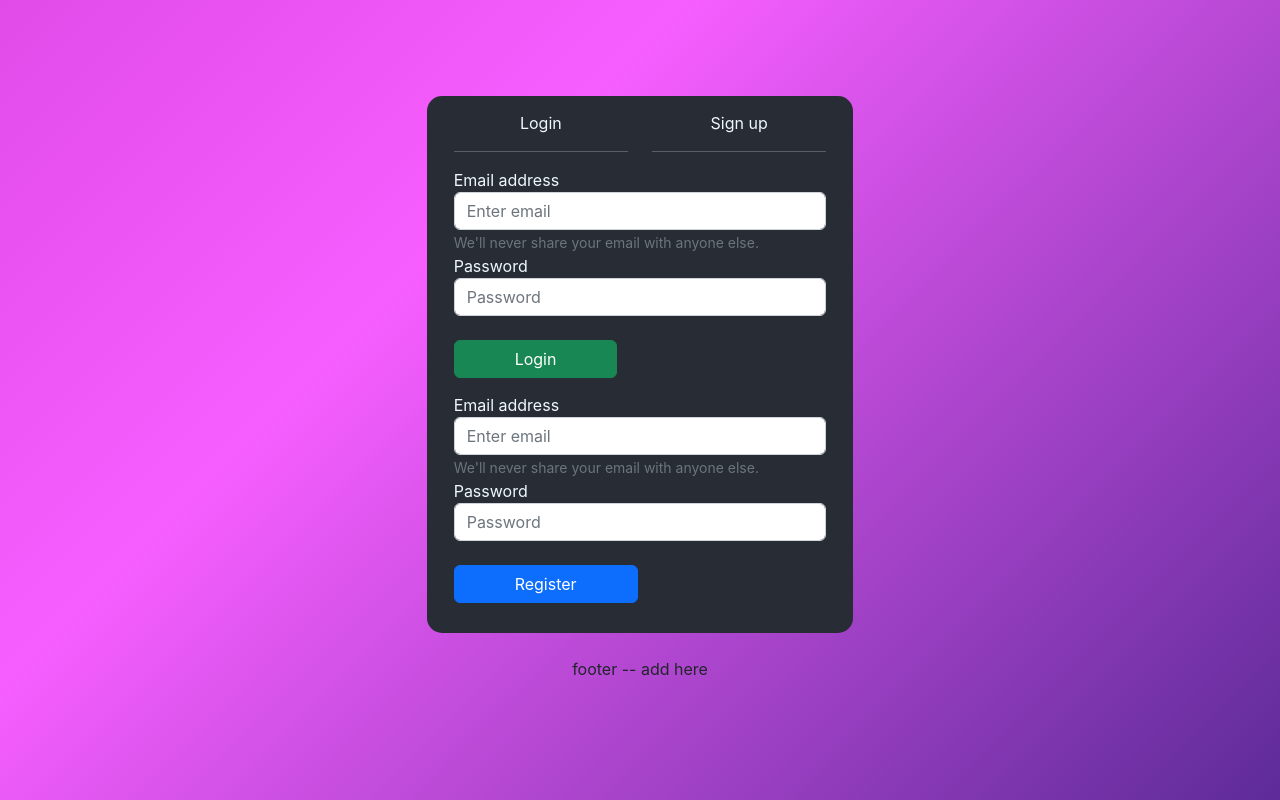
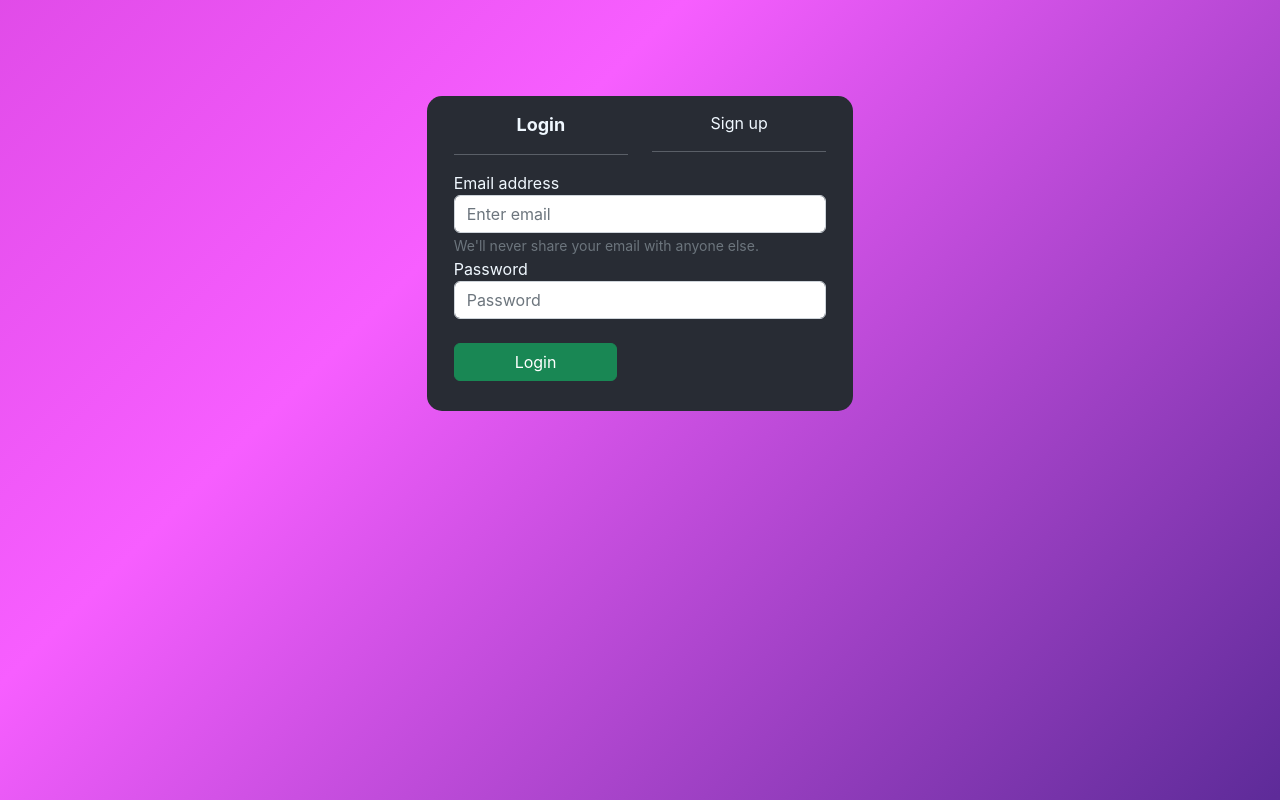
Before and after one commit to TUNI-Projects/Encrypted-Signal, a React (Create React App) app: page / in a window 1280 px wide. Built offline with nearby package versions, Linux system fonts and the light colour scheme.

Commit message:
login, sign up CSS added, view updated

```diff
--- a/package.json
+++ b/package.json
@@ -6,9 +6,11 @@
     "@testing-library/jest-dom": "^5.16.5",
     "@testing-library/react": "^13.4.0",
     "@testing-library/user-event": "^13.5.0",
+    "axios": "^1.3.5",
     "dropzone": "^6.0.0-beta.2",
     "js-cookie": "^3.0.1",
     "react": "^18.2.0",
+    "react-bootstrap": "^2.7.2",
     "react-dom": "^18.2.0",
     "react-router-dom": "^6.9.0",
     "react-scripts": "5.0.1",
--- a/src/App.js
+++ b/src/App.js
@@ -6,6 +6,29 @@ import Cookies from "js-cookie";
 import Dashboard from "./component/dashboard";
 
 class App extends React.Component {
+
+  constructor(props) {
+    super(props);
+    this.state = {
+      isLoginActive: true,
+      isSignUpActive: false
+    };
+  }
+
+  handleLoginClick(event) {
+     this.setState({
+      isLoginActive: true,
+      isSignUpActive: false,
+     })
+  }
+
+  handleSignUpClick(event) {
+    this.setState({
+      isSignUpActive: true,
+      isLoginActive: false,
+    })
+  }
+
   render() {
     let username = Cookies.get("username");
 
@@ -24,18 +47,19 @@ class App extends React.Component {
               <div className="col-md-4">
                 <div className="row auth" align="center">
 
-                  <div className="col-md-6">
-                    <p>Login</p>
+                  <div className="col-md-6" onClick={this.handleLoginClick.bind(this)}>
+                    <p className={this.state.isLoginActive ? 'focus entry': 'entry'}>Login</p>
                     <hr></hr>
                   </div>
 
-                  <div className="col-md-6">
-                    <p>Sign up</p>
+                  <div className="col-md-6" onClick={this.handleSignUpClick.bind(this)}>
+                    <p className={this.state.isSignUpActive ? 'focus entry': 'entry'}>Sign up</p>
                     <hr></hr>
                   </div>
 
-                  <Login />
-                  <Register />
+                  {this.state.isLoginActive && (<Login/>)}
+                  {this.state.isSignUpActive && (<Register/>)}
+                  {/* <Register /> */}
                 </div>
               </div>
               <div className="col-md-4"></div>
@@ -46,7 +70,7 @@ class App extends React.Component {
               <div className="col-md-3"></div>
               <div className="col-md-6">
                 <footer className="footer" align="center">
-                  footer -- add here
+
                 </footer>
               </div>
               <div className="col-md-3"></div>
--- a/src/component/login.js
+++ b/src/component/login.js
@@ -1,10 +1,13 @@
 import React from "react";
 import Cookies from "js-cookie";
+import { Alert } from "react-bootstrap";
 class Login extends React.Component {
   constructor(props) {
     super(props);
     this.state = {
       username: null,
+      error_message: null,
+      success_message: null,
     };
   }
 
@@ -17,7 +20,7 @@ class Login extends React.Component {
   }
 
   handleLogin(e) {
-    // e.preventDefault();
+    e.preventDefault();
     let email_address = e.target.email_address.value;
     let password = e.target.password.value;
 
@@ -31,6 +34,7 @@ class Login extends React.Component {
       .then((res) => res.json())
       .then(
         (result) => {
+          console.log(result);
           let status = result["status"];
           //   let message = result["message"];
           if (status === 202) {
@@ -38,11 +42,16 @@ class Login extends React.Component {
             let username = result["username"];
             this.setState({
               username: username,
+              success_message: result["message"],
             });
             this.setCookie();
-            window.location.replace('http://localhost:3000/');
+            window.location.replace("http://localhost:3000/");
           } else {
             // show error message here!
+            this.setState({
+              username: null,
+              error_message: result["message"],
+            });
           }
         },
         // Note: it's important to handle errors here
@@ -50,12 +59,18 @@ class Login extends React.Component {
         // exceptions from actual bugs in components.
         (error) => {
           console.log(error);
+          this.setState({
+            username: null,
+            error_message: error,
+          });
         }
       );
   }
 
   render() {
     return (
+      <div className="">
+        <div className="row">
           <form align="left" onSubmit={this.handleLogin.bind(this)}>
             <div className="form-group">
               <label for="exampleInputEmail1">Email address</label>
@@ -86,6 +101,24 @@ class Login extends React.Component {
               Login
             </button>
           </form>
+        </div>
+
+        {/* error message */}
+        <div className="row">
+          {this.state.error_message != null && (
+            <Alert className="alert-danger"> {this.state.error_message} </Alert>
+          )}
+        </div>
+        {/* success message */}
+        <div className="row">
+          {this.state.success_message != null && (
+            <Alert className="alert-success">
+              {" "}
+              {this.state.success_message}{" "}
+            </Alert>
+          )}
+        </div>
+      </div>
     );
   }
 }
--- a/src/css/App.css
+++ b/src/css/App.css
@@ -58,7 +58,8 @@
 .dashboard {
   background-size: 400% 400%;
 	animation: gradient 15s ease infinite;
-	height: 100%;
+	height: 100vh;
+  max-height: 100%;
   padding-bottom: 20px;
   padding-top: 20px;
   background: linear-gradient(-45deg, #6f3aab,#850fb8  );
@@ -124,7 +125,7 @@
 }
 
 .btn_upload {
-  width: 25%;
+  width: 30%;
 }
 
 
@@ -178,3 +179,33 @@
   right: -20%;
   margin-right: 10px;
 }
+
+.upload_status {
+  margin-top: 20px;
+}
+
+.progress_bar {
+  height: 20px;
+}
+
+.focus {
+  font-weight: bold;
+  text-shadow: whitesmoke;
+  font-size: large;
+
+}
+
+.entry:hover {
+  transition-duration: 1s;
+  transition-property: font-size;
+  font-size: 25px;
+}
+
+.entry {
+  transition-duration: 1s;
+  transition-property: font-size;
+}
+
+.hidenseek {
+  visibility: collapse;
+}
```
Also changed, not shown: 1 other file (tests, documents, lock files or other folders). Lines whose indentation alone changed are shown as unchanged.
